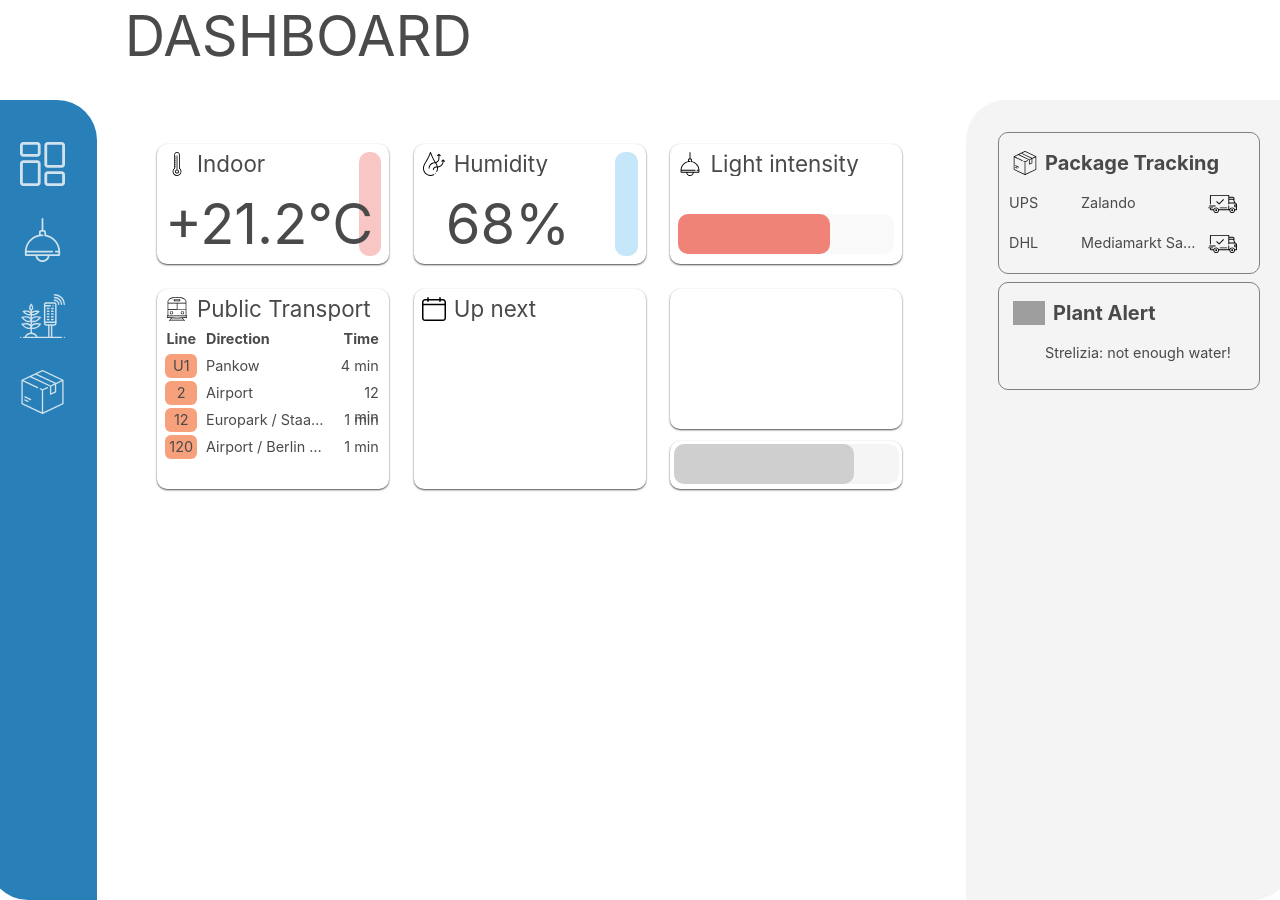
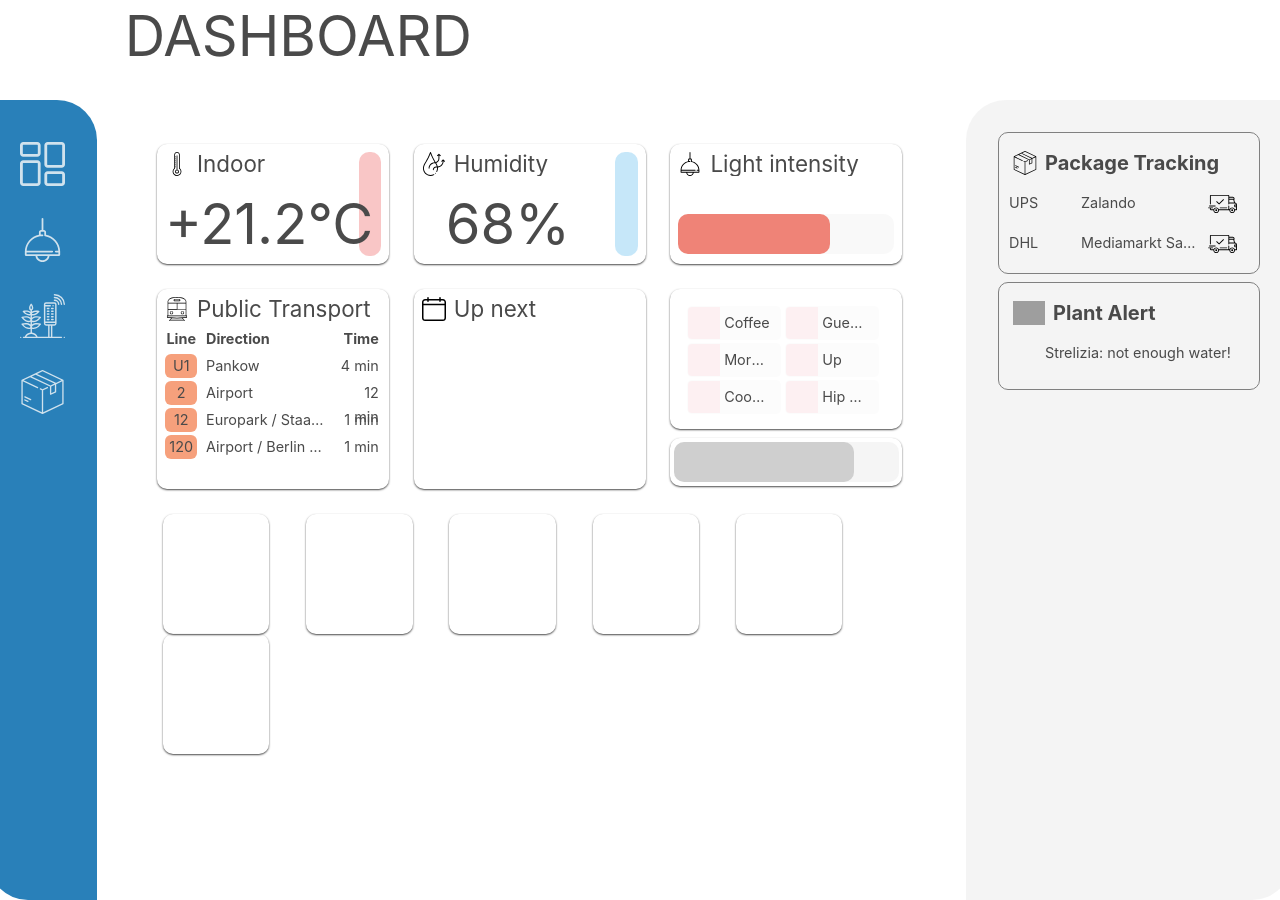
Before and after one commit to raikm/nevo, a Vue app: page /#/ in a window 1280 px wide. Built offline with nearby package versions, Linux system fonts and the light colour scheme; grey boxes are pictures that could not be loaded.

Commit message:
basic layout concept for scene buttons

```diff
--- a/src/components/MainInfoBoxes/MusicControlMainInfoBox.vue
+++ b/src/components/MainInfoBoxes/MusicControlMainInfoBox.vue
@@ -28,15 +28,18 @@ export default {
 #volume-control {
   box-shadow: 0 1px 2px 0;
   border-radius: 10px;
+
 }
 
 #music-control {
   height: 70%;
-  margin-bottom: 5%;
+  margin-bottom: 4%;
+  padding: 5%;
 }
 
 #volume-control {
   height: 6vh;
   padding: 1.6%;
+
 }
 </style>
--- a/src/components/MainInfoBoxes/MusicPlayerController.vue
+++ b/src/components/MainInfoBoxes/MusicPlayerController.vue
@@ -1,11 +1,107 @@
 <template>
-    <div id="music-control">
-
+  <div>
+    <div class="playlist-table">
+      <table :key="playlist.id" v-for="playlist in playlists.slice(0, 3)">
+        <tr>
+          <td class="cover"></td>
+          <td class="playlist-name">
+            {{ playlist.name }}
+          </td>
+        </tr>
+      </table>
     </div>
+    <div class="playlist-table">
+      <table :key="playlist.id" v-for="playlist in playlists.slice(3, 6)">
+        <tr>
+          <td class="cover"></td>
+          <td class="playlist-name">
+            {{ playlist.name }}
+          </td>
+        </tr>
+      </table>
+    </div>
+  </div>
 </template>
 
 <script>
 export default {
   name: "MusicPlayerController",
+  data() {
+    return {
+      playlists: [
+        {
+          id: 1,
+          name: "Coffee",
+          cover: "./link",
+        },
+        {
+          id: 2,
+          name: "Morning",
+          cover: "./link",
+        },
+        {
+          id: 3,
+          name: "Cooking",
+          cover: "./link",
+        },
+        {
+          id: 4,
+          name: "Guests",
+          cover: "./link",
+        },
+        {
+          id: 5,
+          name: "Up",
+          cover: "./link",
+        },
+        {
+          id: 6,
+          name: "Hip Hop",
+          cover: "./link",
+        },
+      ],
+    };
+  },
 };
 </script>
+
+<style lang="scss">
+.cover {
+  width: 4vh;
+  background-color: rgba(255, 192, 203, 0.211);
+}
+
+.playlist-name {
+  padding-left: 0.5vh;
+  overflow: hidden;
+  text-overflow: ellipsis;
+  white-space: nowrap;
+  width: 55%;
+}
+</style>
+
+<style lang="scss" scoped>
+.playlist-table {
+    float: left;
+    width: 45%;
+    margin: 1%;
+
+}
+
+table {
+  background-color: rgba(245, 245, 245, 0.29);
+  border-width: 1px;
+  border-style: solid;
+  border-radius: 5px;
+  margin: 3px;
+  overflow: hidden;
+  width: 100%;
+}
+
+td {
+  display: inline-block;
+  font-size: 1.8vh;
+  height: 4vh;
+  line-height: 4vh;
+}
+</style>
--- a/src/components/MainInfoBoxes/PublicTransportMainInfoBox.vue
+++ b/src/components/MainInfoBoxes/PublicTransportMainInfoBox.vue
@@ -112,8 +112,22 @@ export default {
 
 </style>
 
+
+// ----- scoped ------
 <style lang="scss" scoped>
 
+
+table {
+  margin-bottom: 3px;
+  width: 100%;
+}
+
+td {
+  display: inline-block;
+  font-size: 1.8vh;
+  height: 3vh;
+  line-height: 3vh;
+}
 .public-transport-line{
     text-align: center;
     width: 15%;
@@ -136,16 +150,4 @@ export default {
 }
 
 
-
-table {
-  margin-bottom: 3px;
-  width: 100%;
-}
-
-td {
-  display: inline-block;
-  font-size: 1.8vh;
-  height: 3vh;
-  line-height: 3vh;
-}
 </style>
--- /dev/null
+++ b/src/components/SceneBoxes/MainSceneBox.vue
@@ -0,0 +1,62 @@
+<template>
+  <div>
+    <div class="scene-button" :key="scene.id" v-for="scene in scenes">
+      <!-- {{ scene.title }} -->
+    </div>
+  </div>
+</template>
+
+<script>
+export default {
+  name: "MainSceneBox",
+  data() {
+    return {
+      scenes: [
+        {
+          id: 1,
+          iconSource: "/img/icons/scenes/___",
+          title: "Start Morning",
+        },
+        {
+          id: 2,
+          iconSource: "/img/icons/scenes/___",
+          title: "Night Mode",
+        },
+        {
+          id: 3,
+          iconSource: "/img/icons/scenes/___",
+          title: "Back Home",
+        },
+        {
+          id: 4,
+          iconSource: "/img/icons/scenes/___",
+          title: "Leave Home",
+        },
+        {
+          id: 5,
+          iconSource: "/img/icons/scenes/___",
+          title: "Cleanup",
+        },
+        {
+          id: 6,
+          iconSource: "/img/icons/scenes/___",
+          title: "Movie Mode",
+        },
+      ],
+    };
+  },
+};
+</script>
+
+<style lang="scss">
+.scene-button {
+  box-shadow: 0 1px 2px 0;
+  border-radius: 10px;
+  display: flex;
+  float: left;
+  height: 15vh;
+  margin: 0 2.3vh;
+
+  width: 13.3vh;
+}
+</style>
--- a/src/pages/DashboardPage/index.vue
+++ b/src/pages/DashboardPage/index.vue
@@ -1,11 +1,11 @@
 <template>
   <main>
     <div class="columns">
-      <div id="leftheader" class="column header is-1"></div>
-      <div id="middleheader" class="column header ">
+      <div id="left-header" class="column header is-1"></div>
+      <div id="middle-header" class="column header ">
         <h1 id="dashboard-title">DASHBOARD</h1>
       </div>
-      <div id="rightheader" class="column header is-3"></div>
+      <div id="right-header" class="column header is-3"></div>
     </div>
     <div class="columns">
       <div id="menu" class="main-menu column is-1">
@@ -13,13 +13,15 @@
           <img class="menu-icon" :src="menu.iconSource" />
         </div>
       </div>
-      <div id="mainControl" class="main-menu column">
+      <div id="main-control" class="main-menu column">
         <TemperatureMainInfoBox />
         <HumidityMainInfoBox />
         <LightIntensityMainInfoBox />
         <PublicTransportMainInfoBox />
         <CalendarMainInfoBox />
         <MusicControlMainInfoBox />
+        <MainSceneBox id="scene-buttons"/>
+
       </div>
       <div id="newsfeed" class="main-menu column is-3">
         <div
@@ -41,6 +43,7 @@ import LightIntensityMainInfoBox from "../../components/MainInfoBoxes/LightInten
 import PublicTransportMainInfoBox from "../../components/MainInfoBoxes/PublicTransportMainInfoBox";
 import CalendarMainInfoBox from "../../components/MainInfoBoxes/CalendarMainInfoBox";
 import MusicControlMainInfoBox from "../../components/MainInfoBoxes/MusicControlMainInfoBox";
+import MainSceneBox from "../../components/SceneBoxes/MainSceneBox";
 
 
 import InfoBox from "../../components/NewsfeedBoxes/InfoBox";
@@ -54,7 +57,8 @@ export default {
     LightIntensityMainInfoBox,
     PublicTransportMainInfoBox,
     CalendarMainInfoBox,
-    MusicControlMainInfoBox
+    MusicControlMainInfoBox,
+    MainSceneBox
   },
   data() {
     return {
@@ -116,7 +120,7 @@ export default {
   height: 9vh;
 }
 
-#middleheader {
+#middle-header {
   margin: 0 2vh;
   // padding: 4vh;
 }
@@ -155,20 +159,20 @@ export default {
 
 }
 
-#mainControl {
+#main-control {
   margin-left: 2vh;
   margin-right: 2vh;
-  overflow: hidden;
+  // overflow: hidden;
   padding: 4vh;
 }
 
 .main-info-box {
   border-radius: 10px;
+  box-shadow: 0 1px 2px 0;
   float: left;
   width: 30%;
   margin: 1.6% 1.6%;
   padding: 1vh;
-  box-shadow: 0 1px 2px 0
 }
 
 .main-info-box-small {
@@ -194,6 +198,16 @@ export default {
   padding-left: 1vh;
 }
 
+#scene-buttons{
+  // overflow: hidden;
+  float:left;
+  margin-top: 1.6%;
+  height: 16vh;
+  width: 100%;
+  // background-color: pink;
+}
+
+
 #newsfeed {
   border-radius: 40px 0px;
   padding: 4vh;
```
Also changed, not shown: src/components/SceneBoxes/StandardSceneBox.vue (added, +18 -0 lines).
